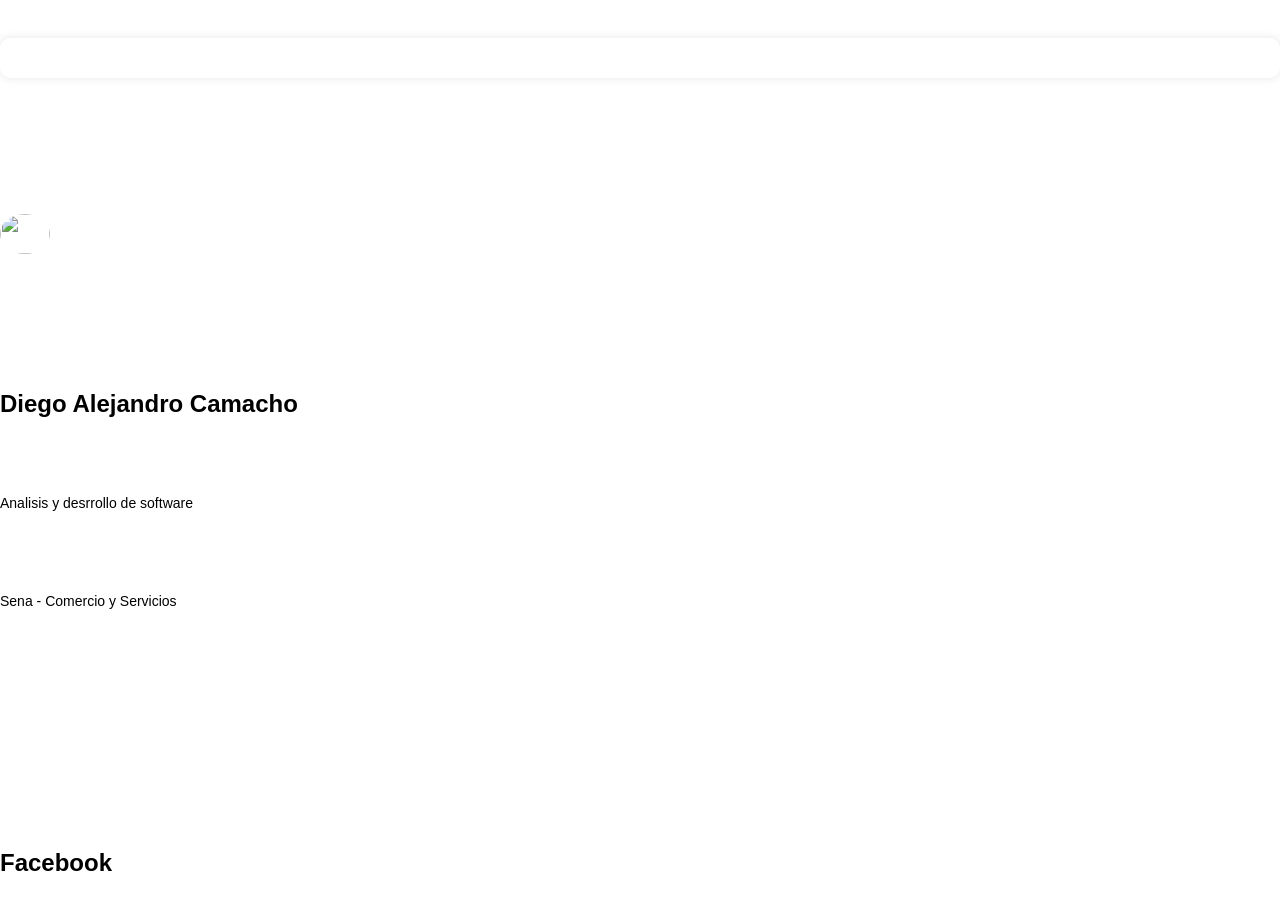
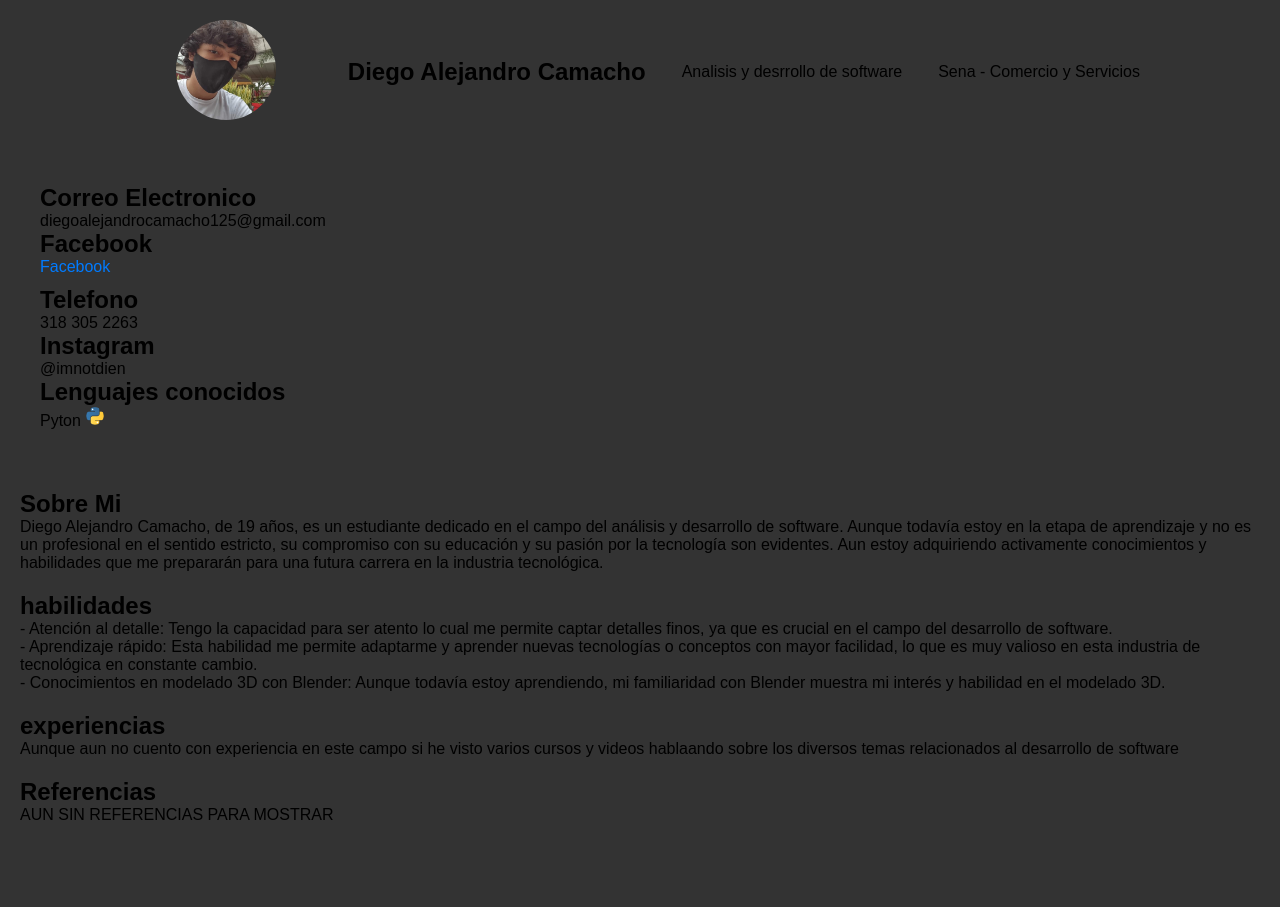
Before and after one commit to ImNotDiEn/Grid-actividad, a plain HTML site: page index.html in a window 1280 px wide. Shown: the top 907 px of the page. Drawn offline with Linux system fonts and the light colour scheme.

Commit message:
commit 2

```diff
--- a/estilos.css
+++ b/estilos.css
@@ -1,71 +1,107 @@
 body {
-    font-family: Arial, sans-serif;
+  font-family: sans-serif;
   margin: 0;
   padding: 0;
-    display: grid;
-    grid-template-columns: 1fr; /* Una columna por defecto */
-    gap: 20px; /* Espacio entre elementos */
+  background-color: #333;
+}
+
+header {
+  background-color: #333;
+  padding: 20px;
 }
 
 .contenedor {
-    background-color: #fff;
-    padding: 20px;
-    border-radius: 10px;
-    box-shadow: 0 0 10px rgba(0, 0, 0, 0.1);
+  display: flex;
+  justify-content: space-between;
+  align-items: center;
+  max-width: 1000px;
+  margin: 0 auto;
 }
 
-  /* Estilos para dispositivos móviles (menos de 768px) */
-  @media (max-width: 768px) {
-    body {
-      grid-template-columns: 1fr; /* Una columna para móviles */
-    }
+.foto img {
+  width: 100px;
+  height: 100px;
+  border-radius: 70%;
 }
 
-  .cabeza {
-    text-align: center;
+h1 {
+  margin: 0;
+  padding: 0;
+  font-size: 24px;
+}
+
+p {
+  margin: 0;
+  padding: 0;
+  font-size: 16px;
+}
+
+
+aside {
+  background-color: #333;
+  padding: 20px;
+  max-width: 300px;
+  margin-left: 20px;
+}
+
+.contacto {
   margin-bottom: 20px;
 }
 
-  .foto {
-    display: inline-block;
-    margin-right: 20px;
-  }
-
-  .descripcion {
-    display: inline-block;
-    vertical-align: middle;
-  }
-
-  h1 {
-    font-size: 24px;
-    margin-bottom: 5px;
-  }
-
-  p {
-    font-size: 14px;
+h2 {
+  font-size: 18px;
   margin-bottom: 10px;
 }
 
-  .contacto {
+ul {
+  list-style: none;
+  padding: 0;
+  margin: 0;
+}
+
+li {
+  margin-bottom: 10px;
+}
+
+a {
+  text-decoration: none;
+  color: #007bff;
+}
+
+
+section {
+  background-color: #333;
+  padding: 20px;
+  margin-bottom: 20px;
+}
+
+.sobre-mi,
+.habilidades,
+.experiencias,
+.referencias {
+  margin-bottom: 20px;
+}
+
+
+.caja {
+  background-color: #fff;
+  padding: 20px;
+  margin-bottom: 20px;
+  flex-basis: 50%;
+}
+
+@media (max-width: 768px) {
+  .contenedor {
+    flex-direction: column;
+    align-items: flex-start;
+  }
+
+  aside {
+    margin-left: 0;
     margin-top: 20px;
   }
 
-  .correo, .telefono, .instagram {
-    margin-bottom: 20px;
+  .caja {
+    flex-basis: 100%;
   }
-
-  .lenguajes {
-    margin-bottom: 20px;
 }
-
-  .sobre-mi, .habilidades, .experiencias, .referencias {
-    margin-bottom: 20px;
-  }
-
-  .foto img {
-    border-radius: 50%;
-  }
-
-  .lenguajes img {
-    margin-left: 5px;
-  }
--- a/index.html
+++ b/index.html
@@ -1,49 +1,92 @@
-
 <!DOCTYPE html>
 <html lang="en">
+
 <head>
+
     <meta charset="UTF-8">
+
     <meta name="viewport" content="width=device-width, initial-scale=1.0">
-  <link rel="stylesheet" href="estilos.css">
+
+    <link rel="stylesheet" href="/estilos.css">
         <title>Portafolio</title>
 </head>
+
 <body>
+    <header>
 
-  <div class="contenedor"></div>
+    <div class="contenedor">
         <div class="cabeza"></div>
             <div class="foto"><img src="img/Yo.jpg" alt="" width="50px" height="40px"></div>
+
         <div class="descripcion"></div>
             <h1>Diego Alejandro Camacho</h1>
             <p>Analisis y desrrollo de software</p>
             <p>Sena - Comercio y Servicios</p>
+    </header>
+
+    <aside>
             <div class="contacto"></div>
+
                 <div class="correo"></div>
+                    <h1>Correo Electronico</h1>
+                    <p> diegoalejandrocamacho125@gmail.com</p>
+
+                <div class="facebook"></div>
                     <h1>Facebook</h1>
                     <ul>
                         <li><a href="https://www.facebook.com/diegoalejandro.camacho.56/">Facebook</a></li>
                     </ul>
+
                 <div class="telefono"></div>
                     <h1>Telefono</h1>
                     <p>318 305 2263</p>
+
                 <div class="instagram"></div>
                     <h1>Instagram</h1>
                     <p>@imnotdien</p>
+
                 <div class="lenguajes"></div>
                     <h1>Lenguajes conocidos</h1>
                     <p>Pyton <img src="/img/python.png" alt="" width="20px" height="20px"></p>
+
+    </aside>
+
+    <section>
+
                 <div class="informacion"></div>
                     <div class="sobre-mi"></div>
                         <h1>Sobre Mi</h1>
-        <p>Inserte descripcion corta sobre mi</p>
+                        <p>Diego Alejandro Camacho, de 19 años, es un estudiante dedicado en el campo del análisis y desarrollo de software.
+                            Aunque todavía estoy en la etapa de aprendizaje y no es un profesional en el sentido estricto, su compromiso con su educación y su pasión por la tecnología son evidentes. Aun estoy adquiriendo activamente conocimientos y
+                            habilidades que me prepararán para una futura carrera en la industria tecnológica.</p>
+
                     <div class="habilidades"></div>
                         <h1>habilidades</h1>
-        <p>Inserte habilidades sobre mi</p>
+                        <p> - Atención al detalle: Tengo la capacidad para ser atento lo cual me permite captar detalles finos, ya que es crucial en el campo del desarrollo de software.</p>
+                        <p> - Aprendizaje rápido: Esta habilidad me permite adaptarme y aprender nuevas tecnologías o conceptos con mayor facilidad, lo que es muy valioso en esta industria de tecnológica en constante cambio.</p>
+                        <p> - Conocimientos en modelado 3D con Blender: Aunque todavía estoy aprendiendo, mi familiaridad con Blender muestra mi interés y habilidad en el modelado 3D.</p>
+
                     <div class="experiencias"></div>
                         <h1>experiencias</h1>
-        <p>Inserte mis esperiencias</p>
+                        <p>Aunque aun no cuento con experiencia en este campo si he visto varios cursos y videos hablaando sobre los diversos temas relacionados al desarrollo de software</p>
+
                     <div class="referencias"></div>
                         <h1>Referencias</h1>
-        <p>Inserte mis referencias</p>
+                        <p>AUN SIN REFERENCIAS PARA MOSTRAR</p>
+
+    </section>
+
+    </div>
+
+
+<section>
+
+        <div class="caja-1"> </div>
+        <div class="caja-2"> </div>
+        <div class="caja-3"> </div>
+        <div class="caja-4"> </div>
+
+</section>
 
 </body>
 
```
Also changed, not shown: img/Python.png (added), img/Yo.jpg (added). Lines whose indentation alone changed are shown as unchanged.
